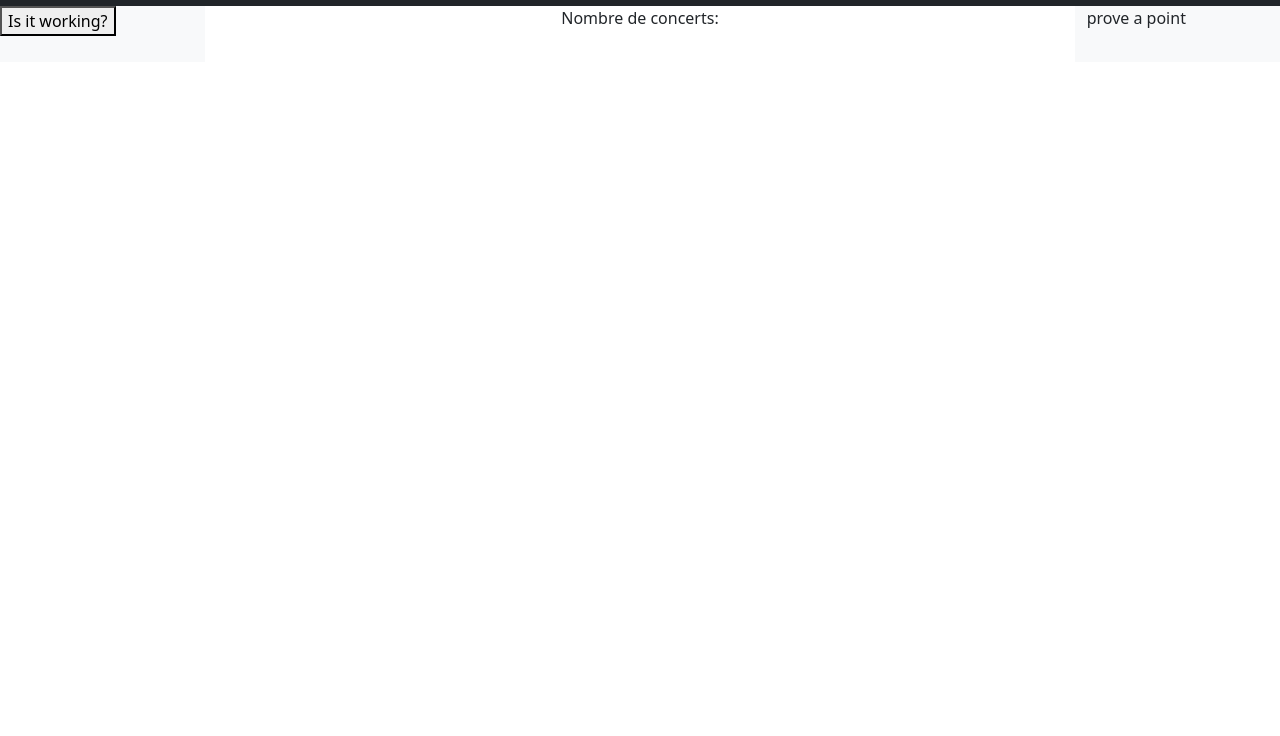
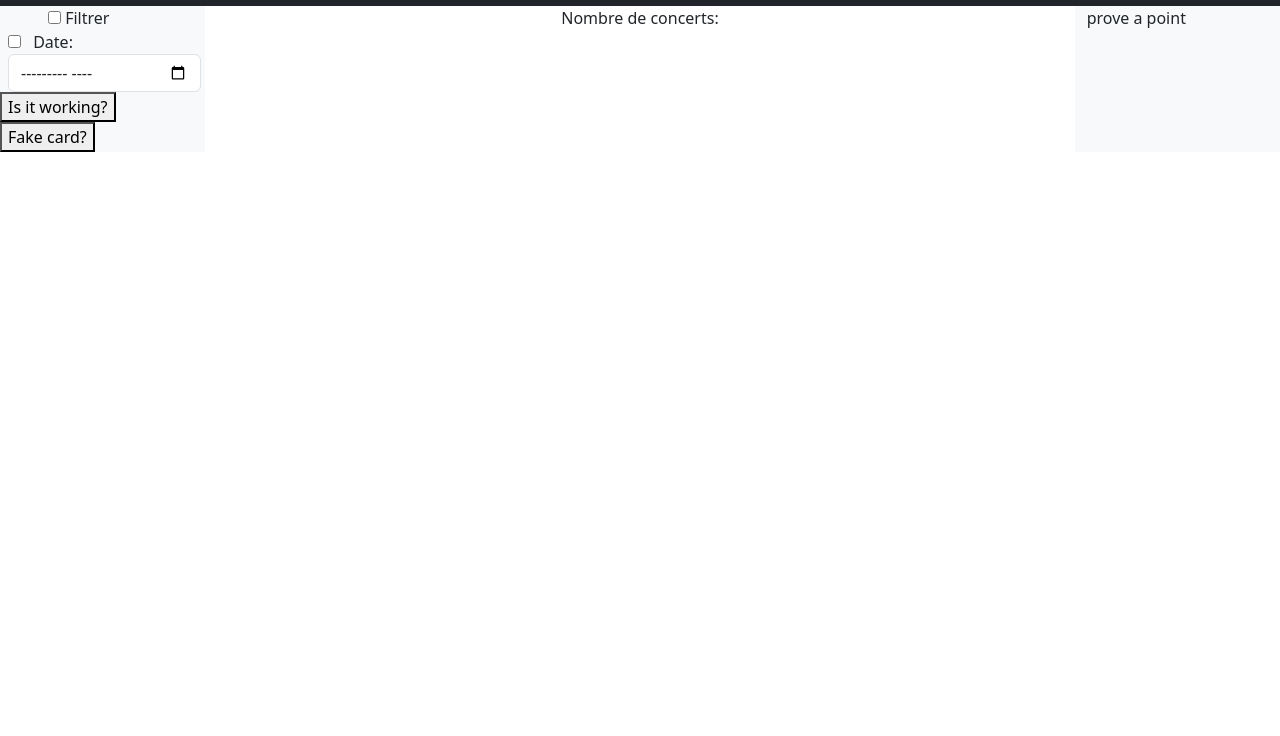
Before and after one commit to CodeMastersMA/StageTracker, a plain HTML site: page index.html in a window 1280 px wide. Shown: the part 64-800 px from the top of the page. Drawn offline with nearby package versions, Linux system fonts and the light colour scheme; no server answers.

Commit message:
Ajout du formulaire de filtres

```diff
--- a/cardShow.js
+++ b/cardShow.js
@@ -8,10 +8,17 @@ export function cardLoad(list){
         const section = document.querySelector("#section")
         const card = document.createElement("div")
         card.innerHTML=`
-        <li><div id="cards"><div class="card" style="width: 18rem;">
+        <li><div id="cards"><div class="card" id="${element.uid}" style="width: 18rem;"><p>${element.daterange_fr}</p>
         <img id="img" src="${element.image}" class="card-img-top" alt="https://static.vecteezy.com/ti/vecteur-libre/p3/6122514-musique-concert-scene-fond-vectoriel.jpg">
-        <div class="card-body"><h2 id="title">${element.title_fr}</h2><p class="card-text" id="desc">${element.description_fr}</p></div></div></div></li>
+        <div class="card-body"><h2 id="title">${element.title_fr}</h2><p class="card-text" id="desc">${element.description_fr}</p>
+        </div></div></div></li>
         `
         section.appendChild(card)
     })
 }}
+
+export function cardPopOver(id,list){
+    console.log("id",id)
+    console.log("card clicked")
+
+}
--- a/index.html
+++ b/index.html
@@ -23,7 +23,21 @@
     </nav>
 
     <div class="row">
-        <div class="col-md-2 bg-light">  <button id="test">Is it working?</button></div>
+        <div class="col-md-2 bg-light">
+            <form id="filterForm">
+                <input type="checkbox" id="filer" name="checkGFilter" class="ms-5">
+                <label for="checkGFilter">Filtrer</label>
+                <br>
+                <input type="checkbox" id="checkDateFilter"class="mx-2">
+                <label for="checkDateFilter">Date:</label>
+                <input type="month" class="form-control mx-2" id="dateFilterMonth">
+            </form>
+
+
+            <button id="test">Is it working?</button>
+            <button id="cards">Fake card?</button>
+        </div>
+
         <div class="col-md-8">
             <div class="container text-center">
                 <p id="nbrShow">Nombre de concerts: </p>
--- a/main.js
+++ b/main.js
@@ -7,8 +7,10 @@ CE SCRIPT SERT A CHARGER LES AUTRES SCRIP, LES API, ET A LANCER LES FONCTION 0 P
 // LOAD API
 const reponse = await fetch("https://public.opendatasoft.com/api/explore/v2.1/catalog/datasets/evenements-publics-openagenda/records?limit=20&refine=keywords_fr%3A%22concert%22&refine=location_countrycode%3A%22FR%22&refine=lastdate_begin%3A%222023%22");
 const ods = await reponse.json()
+
 //IMPORT FUNCTIONS
 import * as fnct from "/cardShow.js"
+
 
 //INIT VARIABLES
 console.log(ods)
@@ -18,6 +20,14 @@ const list = ods.results
 //LOAD DE LA PAGE DE BASE
 document.querySelector("#nbrShow").textContent=`Nombre de concerts: ${ods.total_count}`
 fnct.cardLoad(list)
+//A FINIR: POP OVER POUR LES INFO SUPP
+//document.querySelector("#cards").addEventListener('click', fnct.cardPopOver(1,list))
+document.querySelector("#filterForm").addEventListener('change', function(){
+    console.log(document.querySelector("#dateFilterMonth").value)
+    document.querySelector("#checkGFilter").value
+    if(document.querySelector("#checkGFilter").value){}
+})
+
 
 
 
```
